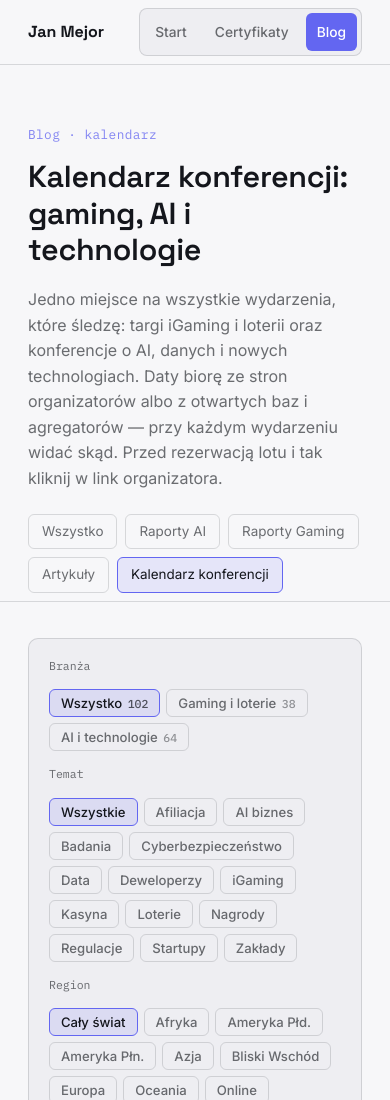
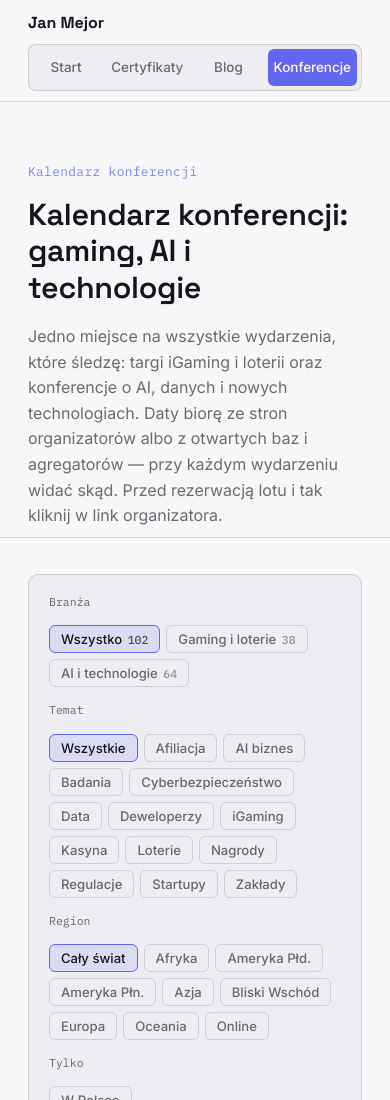
Before and after one commit to Kyoshi84/Website, an Astro site: page /blog/konferencje in a window 390 px wide. Shown: the top 1100 px of the page. Built offline with nearby package versions, Linux system fonts and the light colour scheme; Astro itself is replaced by a stand-in of ours.

Commit message:
Menu: zakładka Konferencje w głównej nawigacji
Kalendarz konferencji przeniesiony z filtrów bloga do menu głównego; menu na telefonach w osobnym wierszu, żeby 4 zakładki się mieściły.

Co-Authored-By: Claude Opus 5.5 <noreply@anthropic.com>
Claude-Session: https://claude.ai/code/session_01VZaBN3PAQZ7ux4VqzeHVGU

```diff
--- a/src/components/BlogFilters.astro
+++ b/src/components/BlogFilters.astro
@@ -1,5 +1,5 @@
 ---
-interface Props { current: 'all' | 'raport-ai' | 'raport-gaming' | 'artykul' | 'konferencje' }
+interface Props { current: 'all' | 'raport-ai' | 'raport-gaming' | 'artykul' }
 const { current } = Astro.props;
 
 const items = [
@@ -7,7 +7,6 @@ const items = [
   { key: 'raport-ai', href: '/blog/raporty-ai/', label: 'Raporty AI' },
   { key: 'raport-gaming', href: '/blog/raporty-gaming/', label: 'Raporty Gaming' },
   { key: 'artykul', href: '/blog/artykuly/', label: 'Artykuły' },
-  { key: 'konferencje', href: '/blog/konferencje/', label: 'Kalendarz konferencji' },
 ];
 ---
 <nav class="filters" aria-label="Kategorie">
--- a/src/layouts/Base.astro
+++ b/src/layouts/Base.astro
@@ -5,7 +5,7 @@ import CoffeeLink from '../components/CoffeeLink.astro';
 interface Props {
   title?: string;
   description?: string;
-  active?: 'home' | 'certs' | 'blog';
+  active?: 'home' | 'certs' | 'blog' | 'konferencje';
 }
 
 const {
@@ -20,6 +20,7 @@ const nav = [
   { key: 'home', href: '/', label: 'Start' },
   { key: 'certs', href: '/certyfikaty/', label: 'Certyfikaty' },
   { key: 'blog', href: '/blog/', label: 'Blog' },
+  { key: 'konferencje', href: '/blog/konferencje/', label: 'Konferencje' },
 ];
 ---
 <!DOCTYPE html>
--- a/src/pages/blog/konferencje.astro
+++ b/src/pages/blog/konferencje.astro
@@ -1,6 +1,5 @@
 ---
 import Base from '../../layouts/Base.astro';
-import BlogFilters from '../../components/BlogFilters.astro';
 import dane from '../../data/konferencje.json';
 
 type Wydarzenie = (typeof dane.wydarzenia)[number];
@@ -51,13 +50,12 @@ const wszystkieRegiony = [...new Set(dane.wydarzenia.map((e) => e.region))].sort
 const ileWBranzy = (k: string) => nadchodzace.filter((e) => e.branza === k).length;
 const host = (url: string) => new URL(url).hostname.replace(/^www\./, '');
 ---
-<Base title="Kalendarz konferencji: gaming, AI i technologie" active="blog" description="Nadchodzące konferencje i targi: iGaming, zakłady, kasyna i loterie oraz AI, data i nowe technologie — z datami, miejscem, terminami CFP i plikiem do kalendarza.">
+<Base title="Kalendarz konferencji: gaming, AI i technologie" active="konferencje" description="Nadchodzące konferencje i targi: iGaming, zakłady, kasyna i loterie oraz AI, data i nowe technologie — z datami, miejscem, terminami CFP i plikiem do kalendarza.">
   <section class="page-hero">
     <div class="wrap">
-      <span class="kicker">Blog · kalendarz</span>
+      <span class="kicker">Kalendarz konferencji</span>
       <h1>Kalendarz konferencji: gaming, AI i technologie</h1>
       <p>Jedno miejsce na wszystkie wydarzenia, które śledzę: targi iGaming i loterii oraz konferencje o AI, danych i nowych technologiach. Daty biorę ze stron organizatorów albo z otwartych baz i agregatorów — przy każdym wydarzeniu widać skąd. Przed rezerwacją lotu i tak kliknij w link organizatora.</p>
-      <BlogFilters current="konferencje" />
     </div>
   </section>
 
--- a/src/styles/global.css
+++ b/src/styles/global.css
@@ -270,3 +270,10 @@ table.reg td.year{font-family:'IBM Plex Mono',monospace;color:var(--amber);text-
 .cal-method li{margin-bottom:4px;}
 .cal-method strong{color:var(--text-hi);}
 [hidden]{display:none !important;}
+
+/* ---------- menu na telefonach (4 zakładki) ---------- */
+@media (max-width:600px){
+  .nav-row{height:auto;flex-wrap:wrap;gap:8px;padding-top:10px;padding-bottom:10px;}
+  .tabs{width:100%;}
+  .tab-btn{flex:1;text-align:center;padding:8px 6px;font-size:0.84rem;}
+}
```
